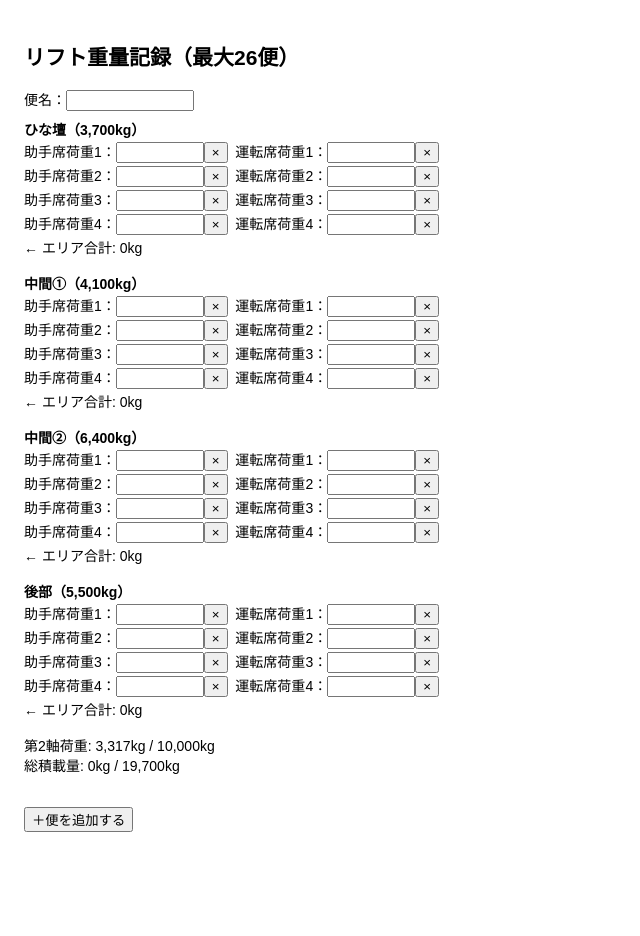
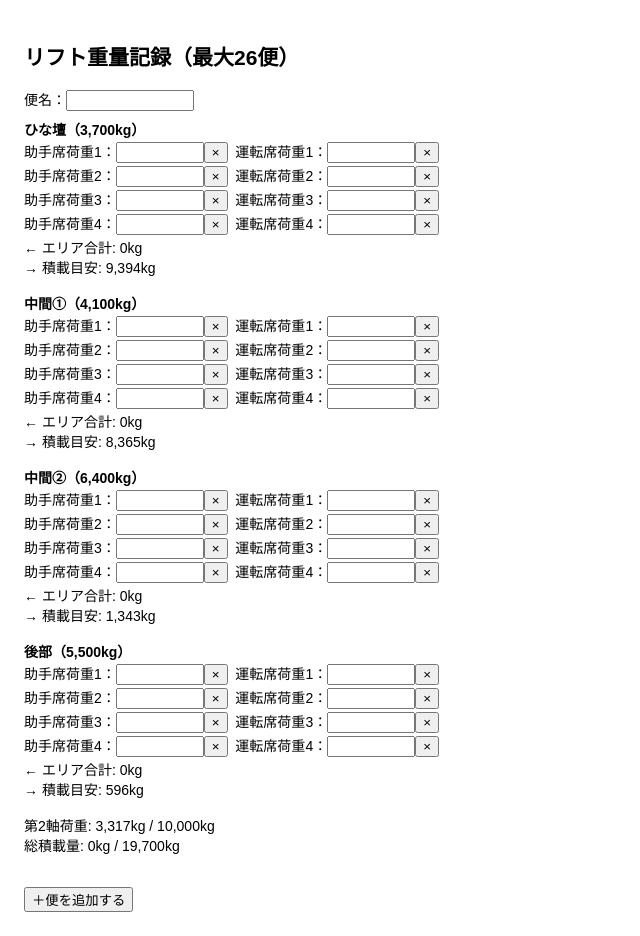
Before and after one commit to Toyotayusou1111/-, a React (Create React App) app: page / in a window 1280 px wide. Shown: the whole page, without its empty margins (0-640 px from the left). Before the commit the page ends 856 px from the top, so only its background shows below. Built offline with nearby package versions, Linux system fonts and the light colour scheme.

Commit message:
Update App.js

```diff
--- a/src/App.js
+++ b/src/App.js
@@ -1,4 +1,4 @@
-// === App.js（最終確定版：CSV・クラウド保存削除・下移動復活） ===
+// === App.js（最終確定版：エンター右移動・エリア目安復活） ===
 import React, { useState, useRef } from "react";
 
 export default function App() {
@@ -21,10 +21,34 @@ export default function App() {
 
   const n = (v) => parseFloat(v) || 0;
   const areaSum = (en, k) => en[k].reduce((s, r) => s + n(r.left) + n(r.right), 0);
+
   const totals = (en) => {
-    const total = areaMeta.reduce((s, a) => s + areaSum(en, a.key), 0);
-    const axle = areaSum(en, "ひな壇") * COEF.ひな壇 + areaSum(en, "中間1") * COEF.中間1 + areaSum(en, "中間2") * COEF.中間2 + areaSum(en, "後部") * COEF.後部 + INTERCEPT;
-    return { total, axle };
+    const areaSums = areaMeta.map((a) => ({ key: a.key, sum: areaSum(en, a.key) }));
+    const total = areaSums.reduce((s, a) => s + a.sum, 0);
+    const axle =
+      areaSum(en, "ひな壇") * COEF.ひな壇 +
+      areaSum(en, "中間1") * COEF.中間1 +
+      areaSum(en, "中間2") * COEF.中間2 +
+      areaSum(en, "後部") * COEF.後部 +
+      INTERCEPT;
+
+    const remainTotal = MAX_TOTAL - total;
+    const remainAxle = MAX_AXLE - axle;
+
+    const estimate = {};
+    const targets = areaMeta.filter((a) => areaSum(en, a.key) === 0);
+    if (targets.length > 0) {
+      const coefSum = targets.reduce((s, a) => s + COEF[a.key], 0);
+      targets.forEach((a) => {
+        const est = Math.min(
+          remainTotal * (COEF[a.key] / coefSum),
+          remainAxle / COEF[a.key]
+        );
+        estimate[a.key] = Math.floor(est);
+      });
+    }
+
+    return { total, axle, estimate };
   };
 
   const setVal = (ei, k, ri, side, v) => setEntries((p) => {
@@ -39,11 +63,13 @@ export default function App() {
 
   const handleKeyDown = (e, ei, k, ri, side) => {
     if (e.key === "Enter") {
-      const nextIndex = ri + 1;
-      const refKey = `${ei}-${k}-${nextIndex}-${side}`;
-      if (refs.current[refKey]) {
-        refs.current[refKey].focus();
-      }
+      const order = ["left", "right"];
+      const sideIdx = order.indexOf(side);
+      const nextSide = sideIdx === 0 ? "right" : "left";
+      const nextRi = sideIdx === 0 ? ri : ri + 1;
+      const nextKey = `${ei}-${k}-${nextRi}-${nextSide}`;
+      const nextInput = refs.current[nextKey];
+      if (nextInput) nextInput.focus();
     }
   };
 
@@ -51,7 +77,7 @@ export default function App() {
     <div style={{ padding: 16, fontFamily: "sans-serif", fontSize: 14 }}>
       <h2>リフト重量記録（最大26便）</h2>
       {entries.map((en, ei) => {
-        const { total, axle } = totals(en);
+        const { total, axle, estimate } = totals(en);
         return (
           <div key={ei} style={{ marginBottom: 32 }}>
             <div style={{ marginBottom: 8 }}>
@@ -90,6 +116,7 @@ export default function App() {
                   </div>
                 ))}
                 <div>← エリア合計: {areaSum(en, key).toLocaleString()}kg</div>
+                {estimate[key] !== undefined && <div>→ 積載目安: {estimate[key].toLocaleString()}kg</div>}
               </div>
             ))}
             <div>第2軸荷重: {Math.round(axle).toLocaleString()}kg / {MAX_AXLE.toLocaleString()}kg</div>
```
